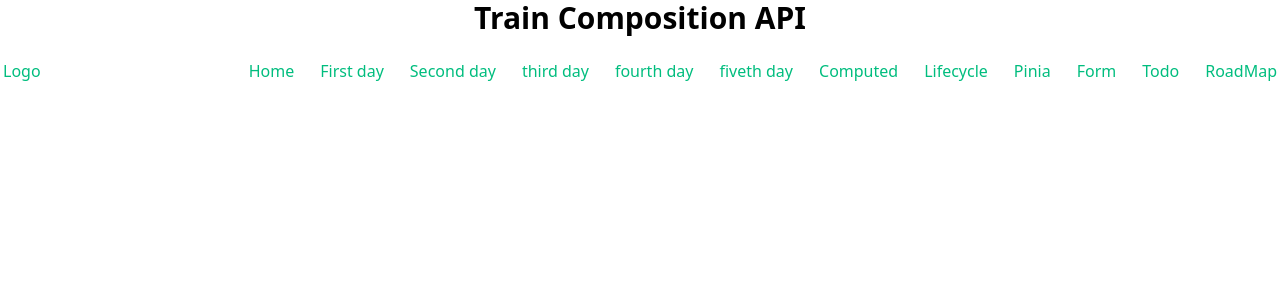
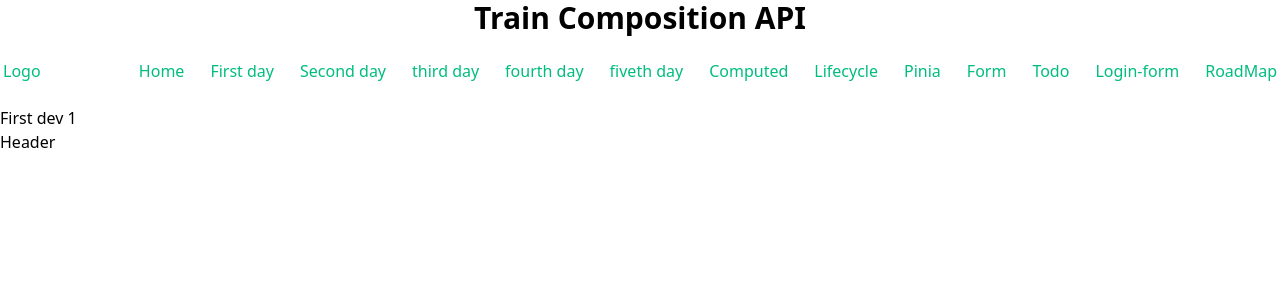
Before and after one commit to MisheelCoding/vue-compos, a Vue app: page /login-form in a window 1280 px wide. Shown: the top 300 px of the page. Built offline with nearby package versions, Linux system fonts and the light colour scheme.

Commit message:
first dev feat: add header

```diff
--- a/src/components/TheNav.vue
+++ b/src/components/TheNav.vue
@@ -13,6 +13,7 @@
       <router-link to="/pinia">Pinia</router-link>
       <router-link to="/form">Form</router-link>
       <router-link to="/todo">Todo</router-link>
+      <router-link to="/login-form">Login-form</router-link>
       <router-link to="/roadmap">RoadMap</router-link>
     </nav>
   </div>
--- a/src/router/index.js
+++ b/src/router/index.js
@@ -145,6 +145,14 @@ const router = createRouter({
       // which is lazy-loaded when the route is visited.
       component: () => import("@/views/todo/TodoList.vue"),
     },
+    {
+      path: "/login-form",
+      name: "loginForm",
+      // route level code-splitting
+      // this generates a separate chunk (About.[hash].js) for this route
+      // which is lazy-loaded when the route is visited.
+      component: () => import("@/views/login/LoginForm.vue"),
+    },
   ],
 });
 
--- /dev/null
+++ b/src/views/login/LoginForm.vue
@@ -0,0 +1,10 @@
+<template>
+  <div>
+    <h1>First dev 1</h1>
+    <header>Header</header>
+  </div>
+</template>
+
+<script setup></script>
+
+<style lang="scss" scoped></style>
```
